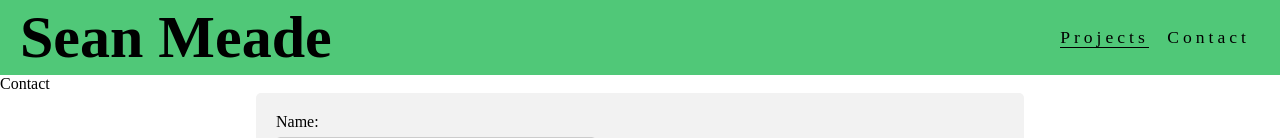
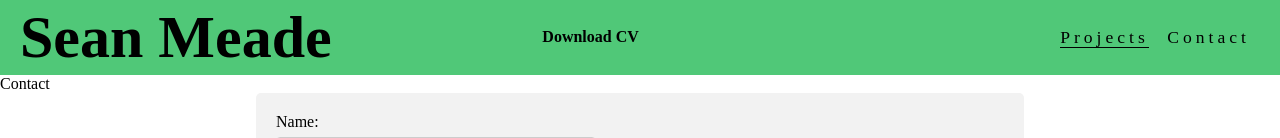
Before and after one commit to sean-meade/portfolio-website, a Django app: page /contact/ in a window 1280 px wide. Shown: the top 138 px of the page. Run offline with Django 3.2, Linux system fonts and the light colour scheme.

Commit message:
Add cv download link to live site

```diff
--- a/templates/header.html
+++ b/templates/header.html
@@ -1,6 +1,8 @@
+{% load static %}
 <a href="{% url 'home' %}">
     <h1 id="logo">Sean Meade</h1>
 </a>
+<div><a href="{% static 'cv/Seán_Meade_CV_Solutions_Engineer_1_gbizmn.pdf' %}" download><strong>Download CV</strong></div>
 <nav>
     <ul id="menu">
         <li>
```
